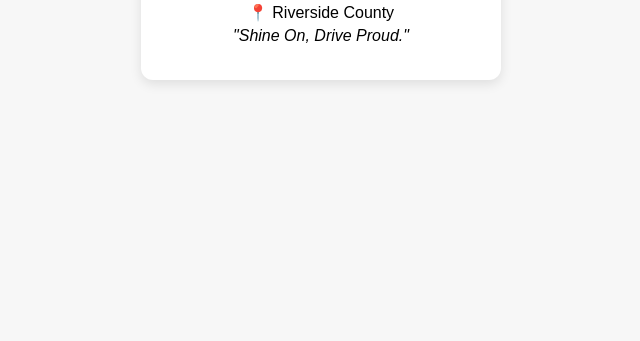
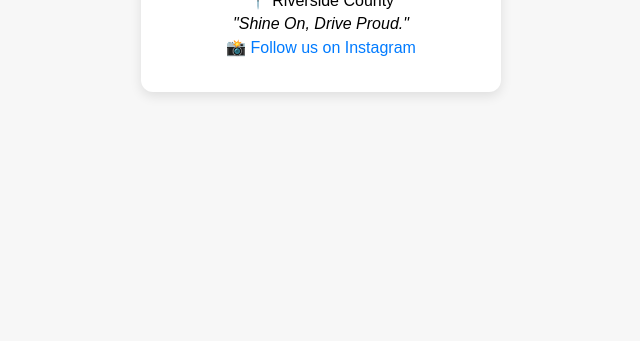
Before and after one commit to joshuaahaiwe2025-ux/nextgenautowash-, a plain HTML site: page index.html in a window 1280 px wide. Shown: the part 459-800 px from the top of the page, without its empty margins (319-959 px from the left). Drawn offline with Linux system fonts and the light colour scheme.

Commit message:
Add Instagram link to index.html

```diff
--- a/index.html
+++ b/index.html
@@ -21,6 +21,7 @@
     <p>✉️ <a href="mailto:nextgenautowash1@gmail.com">nextgenautowash1@gmail.com</a></p>
     <p>📍 Riverside County</p>
     <p><em>"Shine On, Drive Proud."</em></p>
+    <p>📸 <a href="https://www.instagram.com/nextgenautowash" target="_blank">Follow us on Instagram</a></p>
   </div>
 </body>
 </html>
```
